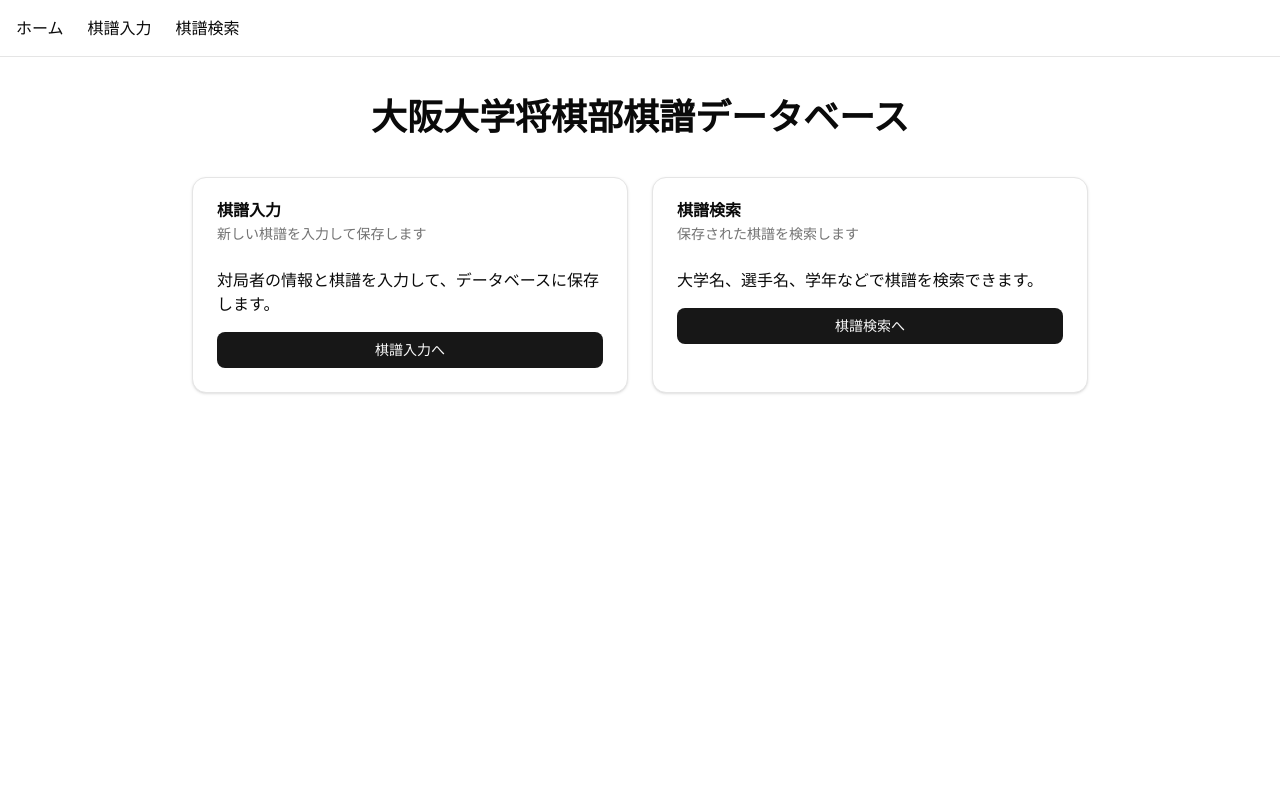
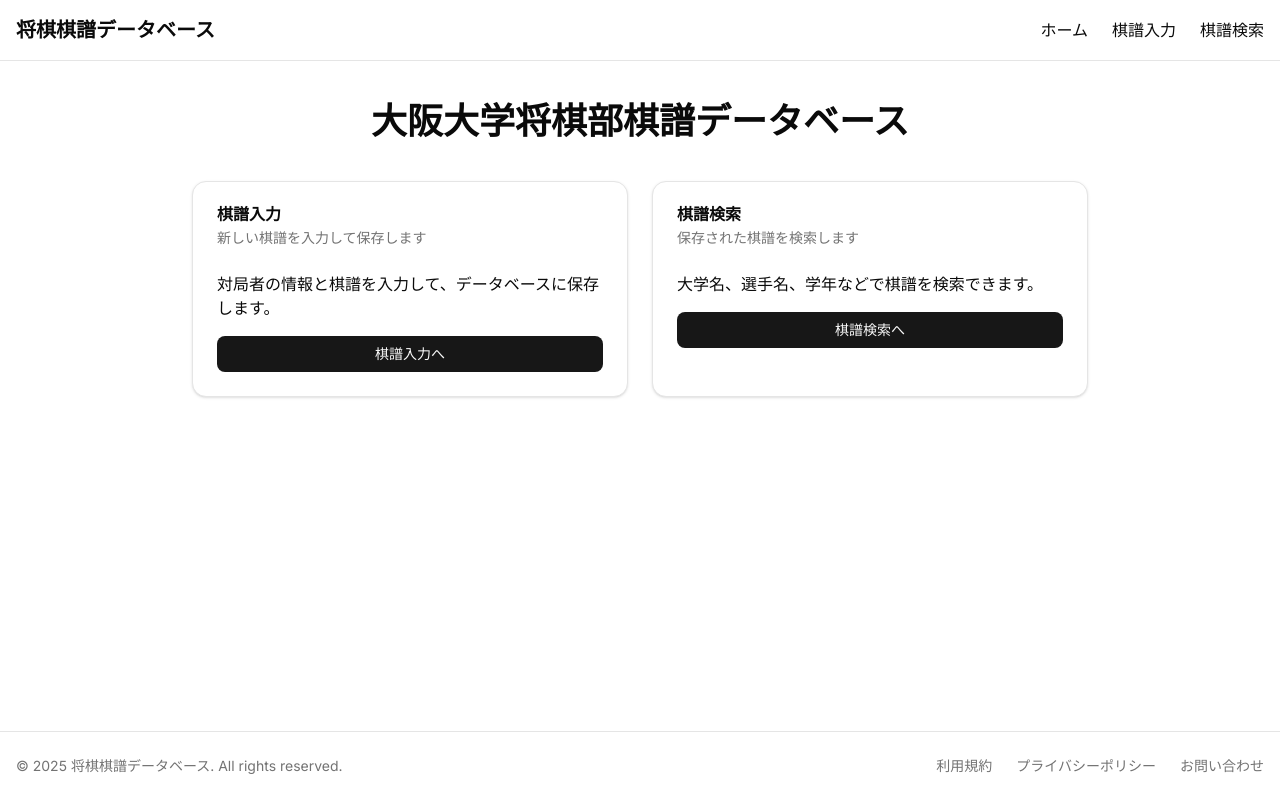
Before and after one commit to DaikiKazusaki/database, a Next.js app: page / in a window 1280 px wide. Built offline with nearby package versions, Linux system fonts and the light colour scheme.

Commit message:
add the header and footer

```diff
--- /dev/null
+++ b/app/components/footer.tsx
@@ -0,0 +1,26 @@
+export default function Footer() {
+    const currentYear = new Date().getFullYear()
+
+    return (
+      <footer className="border-t mt-10">
+        <div className="container mx-auto py-6 px-4">
+          <div className="flex flex-col md:flex-row justify-between items-center">
+            <div className="mb-4 md:mb-0">
+              <p className="text-sm text-muted-foreground">© {currentYear} 将棋棋譜データベース. All rights reserved.</p>
+            </div>
+            <div className="flex gap-6">
+              <a href="#" className="text-sm text-muted-foreground hover:text-foreground">
+                利用規約
+              </a>
+              <a href="#" className="text-sm text-muted-foreground hover:text-foreground">
+                プライバシーポリシー
+              </a>
+              <a href="#" className="text-sm text-muted-foreground hover:text-foreground">
+                お問い合わせ
+              </a>
+            </div>
+          </div>
+        </div>
+      </footer>
+    )
+  }
--- /dev/null
+++ b/app/components/header.tsx
@@ -0,0 +1,26 @@
+import Link from "next/link"
+
+export default function Header() {
+  return (
+    <header className="border-b">
+      <div className="container mx-auto py-4 px-4">
+        <div className="flex justify-between items-center">
+          <Link href="/" className="text-xl font-bold">
+            将棋棋譜データベース
+          </Link>
+          <nav className="flex gap-6">
+            <Link href="/" className="font-medium hover:underline">
+              ホーム
+            </Link>
+            <Link href="/input" className="font-medium hover:underline">
+              棋譜入力
+            </Link>
+            <Link href="/search" className="font-medium hover:underline">
+              棋譜検索
+            </Link>
+          </nav>
+        </div>
+      </div>
+    </header>
+  )
+}
--- a/app/layout.tsx
+++ b/app/layout.tsx
@@ -2,7 +2,8 @@
 import type { Metadata } from "next"
 import { Inter } from "next/font/google"
 import "./globals.css"
-import Link from "next/link"
+import Header from "./components/header"
+import Footer from "./components/footer"
 
 const inter = Inter({ subsets: ["latin"] })
 
@@ -19,22 +20,11 @@
   return (
     <html lang="ja">
       <body className={inter.className}>
-        <header className="border-b">
-          <div className="container mx-auto py-4 px-4">
-            <nav className="flex gap-6">
-              <Link href="/" className="font-medium hover:underline">
-                ホーム
-              </Link>
-              <Link href="/input" className="font-medium hover:underline">
-                棋譜入力
-              </Link>
-              <Link href="/search" className="font-medium hover:underline">
-                棋譜検索
-              </Link>
-            </nav>
-          </div>
-        </header>
-        <main>{children}</main>
+        <div className="flex flex-col min-h-screen">
+          <Header />
+          <main className="flex-1">{children}</main>
+          <Footer />
+        </div>
       </body>
     </html>
   )
```
